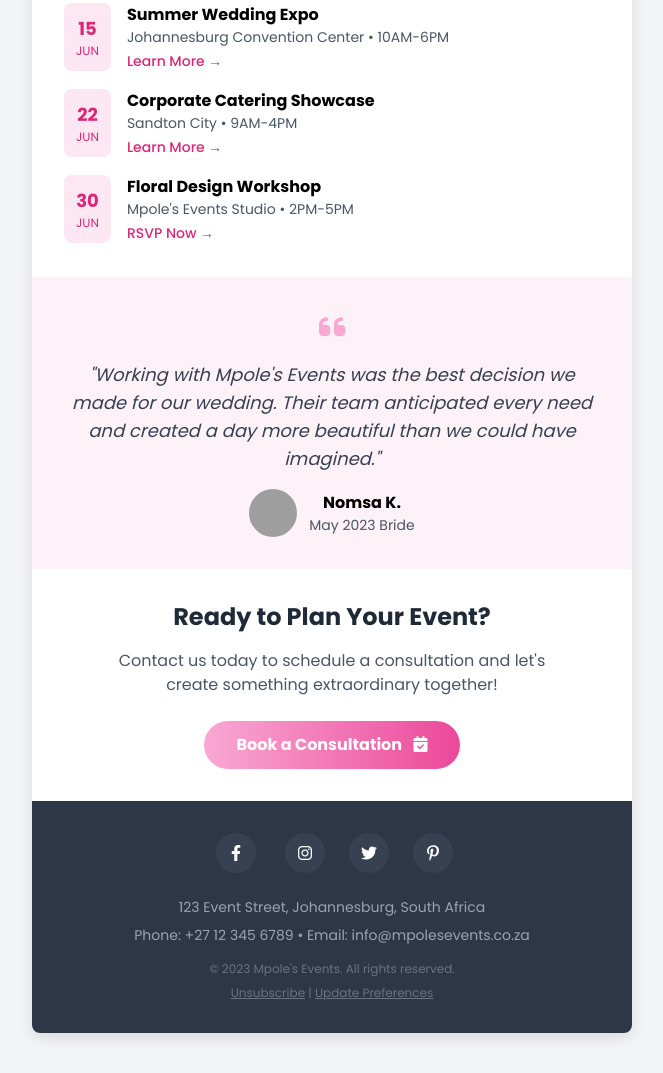
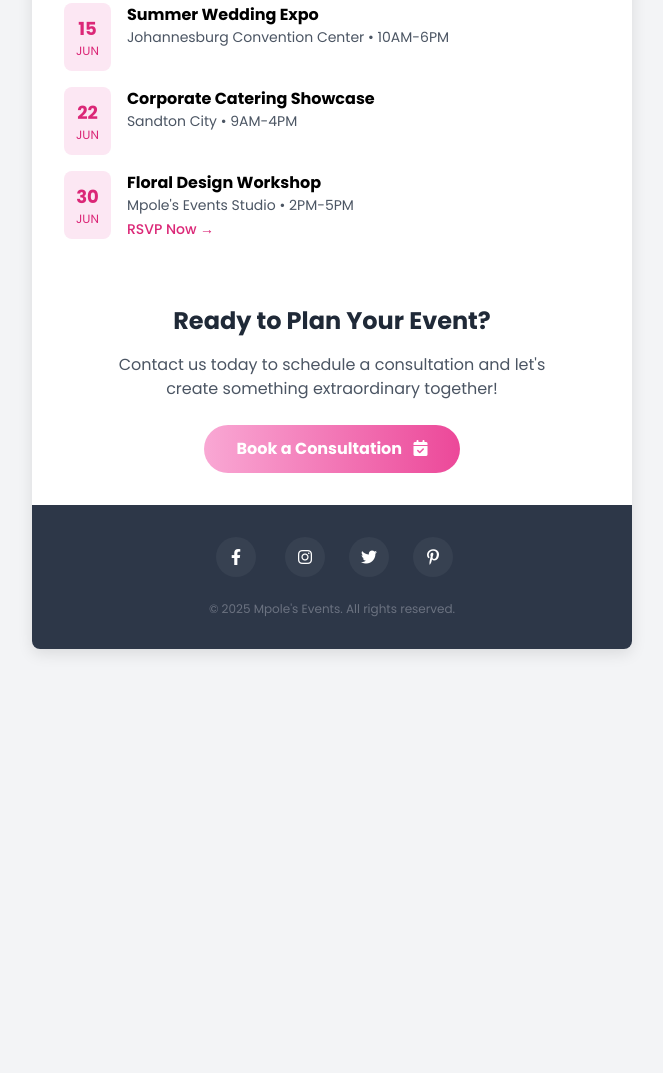
Before and after one commit to bida24-302/mpolevents, a plain HTML site: page newsletter.html in a window 1280 px wide. Shown: the part 2007-3080 px from the top of the page, without its empty margins (308-971 px from the left). After the commit the page ends 2696 px from the top, so only its background shows below. Drawn offline with nearby package versions, Linux system fonts and the light colour scheme; grey boxes are pictures that could not be loaded.

Commit message:
Update newsletter.html

```diff
--- a/newsletter.html
+++ b/newsletter.html
@@ -207,7 +207,7 @@
                     <div>
                         <h3 class="font-bold">Summer Wedding Expo</h3>
                         <p class="text-gray-600 text-sm">Johannesburg Convention Center • 10AM-6PM</p>
-                        <a href="#" class="text-pink-600 text-sm font-medium inline-block mt-1">Learn More →</a>
+
                     </div>
                 </div>
 
@@ -222,7 +222,7 @@
                     <div>
                         <h3 class="font-bold">Corporate Catering Showcase</h3>
                         <p class="text-gray-600 text-sm">Sandton City • 9AM-4PM</p>
-                        <a href="#" class="text-pink-600 text-sm font-medium inline-block mt-1">Learn More →</a>
+
                     </div>
                 </div>
 
@@ -237,29 +237,12 @@
                     <div>
                         <h3 class="font-bold">Floral Design Workshop</h3>
                         <p class="text-gray-600 text-sm">Mpole's Events Studio • 2PM-5PM</p>
-                        <a href="#" class="text-pink-600 text-sm font-medium inline-block mt-1">RSVP Now →</a>
+                        <a href="contact.html" class="text-pink-600 text-sm font-medium inline-block mt-1">RSVP Now →</a>
                     </div>
                 </div>
             </div>
         </div>
 
-        <!-- Testimonial -->
-        <div class="px-8 py-8 bg-pink-50">
-            <div class="text-center">
-                <i class="fas fa-quote-left text-pink-300 text-3xl mb-4"></i>
-                <p class="text-gray-700 italic text-lg mb-4">
-                    "Working with Mpole's Events was the best decision we made for our wedding. Their team anticipated
-                    every need and created a day more beautiful than we could have imagined."
-                </p>
-                <div class="flex items-center justify-center">
-                    <img src="https://randomuser.me/api/portraits/women/44.jpg" alt="Happy Client" class="w-12 h-12 rounded-full mr-3">
-                    <div>
-                        <div class="font-bold">Nomsa K.</div>
-                        <div class="text-sm text-gray-600">May 2023 Bride</div>
-                    </div>
-                </div>
-            </div>
-        </div>
 
         <!-- Call to Action -->
         <div class="px-8 py-8 text-center">
@@ -288,17 +271,8 @@
                     <i class="fab fa-pinterest-p"></i>
                 </a>
             </div>
-            <p class="text-gray-400 text-sm mb-2">
-                123 Event Street, Johannesburg, South Africa
-            </p>
-            <p class="text-gray-400 text-sm mb-4">
-                Phone: +27 12 345 6789 • Email: info@mpolesevents.co.za
-            </p>
             <p class="text-gray-500 text-xs">
-                &copy; 2023 Mpole's Events. All rights reserved.
-            </p>
-            <p class="text-gray-500 text-xs mt-2">
-                <a href="#" class="underline">Unsubscribe</a> | <a href="#" class="underline">Update Preferences</a>
+                &copy; 2025 Mpole's Events. All rights reserved.
             </p>
         </div>
     </div>
```
